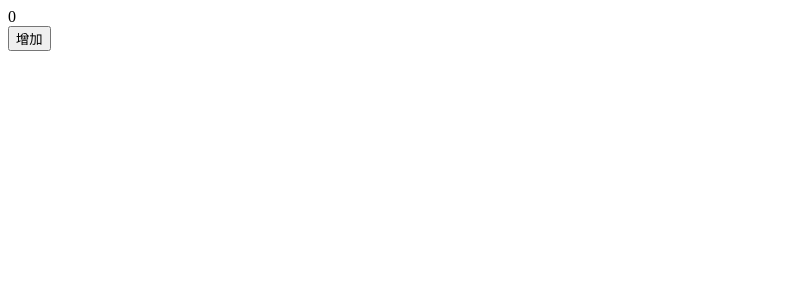
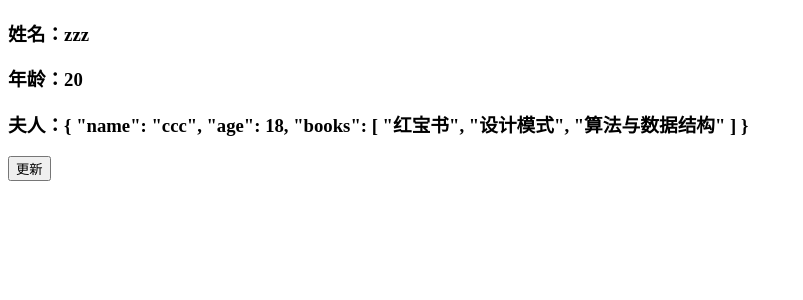
Before and after one commit to cjshinning/hello-vue3, a Vue app: page / in a window 1280 px wide. Shown: the top 300 px of the page, without its empty margins (0-803 px from the left). Built offline with nearby package versions, Linux system fonts and the light colour scheme.

Commit message:
vue3学习-reactive

```diff
--- a/src/App.vue
+++ b/src/App.vue
@@ -1,14 +1,26 @@
 <template>
   <div id="app">
     <!-- <child1 :msg="msg" msg2="哈哈哈"></child1> -->
+
     <!-- <child2 @click="show"></child2> -->
-    <div>{{count}}</div>
-    <button @click="updateCount">增加</button>
+
+    <!-- <div>{{count}}</div>
+
+    <button @click="updateCount">增加</button> -->
+
+    <!-- <h2>App</h2>
+    <input type="text">------
+    <input type="text" ref="inputRef"> -->
+
+    <h3>姓名：{{user.name}}</h3>
+    <h3>年龄：{{user.age}}</h3>
+    <h3>夫人：{{user.wife}}</h3>
+    <button @click="updateUser">更新</button>
   </div>
 </template>
 
 <script>
-import {reactive, ref, toRefs} from 'vue';
+import {reactive, ref, toRefs, onMounted} from 'vue';
 import Child1 from './components/child1.vue';
 import Child2 from './components/child2.vue';
 
@@ -27,13 +39,38 @@ export default {
     //   show
     // }
 
-    const count = ref(0);
-    function updateCount(){
-      count.value++;
+    // const count = ref(0);
+    // function updateCount(){
+    //   count.value++;
+    // }
+    // return {
+    //   count,
+    //   updateCount
+    // }
+
+    // const inputRef = ref<HTMLElement|null>(null);
+
+    // onMounted(()=>{
+    //   inputRef.value && inputRef.value.focus();
+    // })
+
+    const user = reactive({
+      name: 'zzz',
+      age: 20,
+      wife: {
+        name: 'ccc',
+        age: 18,
+        books: ['红宝书', '设计模式', '算法与数据结构']
+      }
+    })
+    const updateUser = ()=>{
+      user.name = 'rrr';
+      user.age += 2;
+      user.wife.books[0] = '红楼梦';
     }
     return {
-      count,
-      updateCount
+      user,
+      updateUser
     }
   },
   components: {
```
